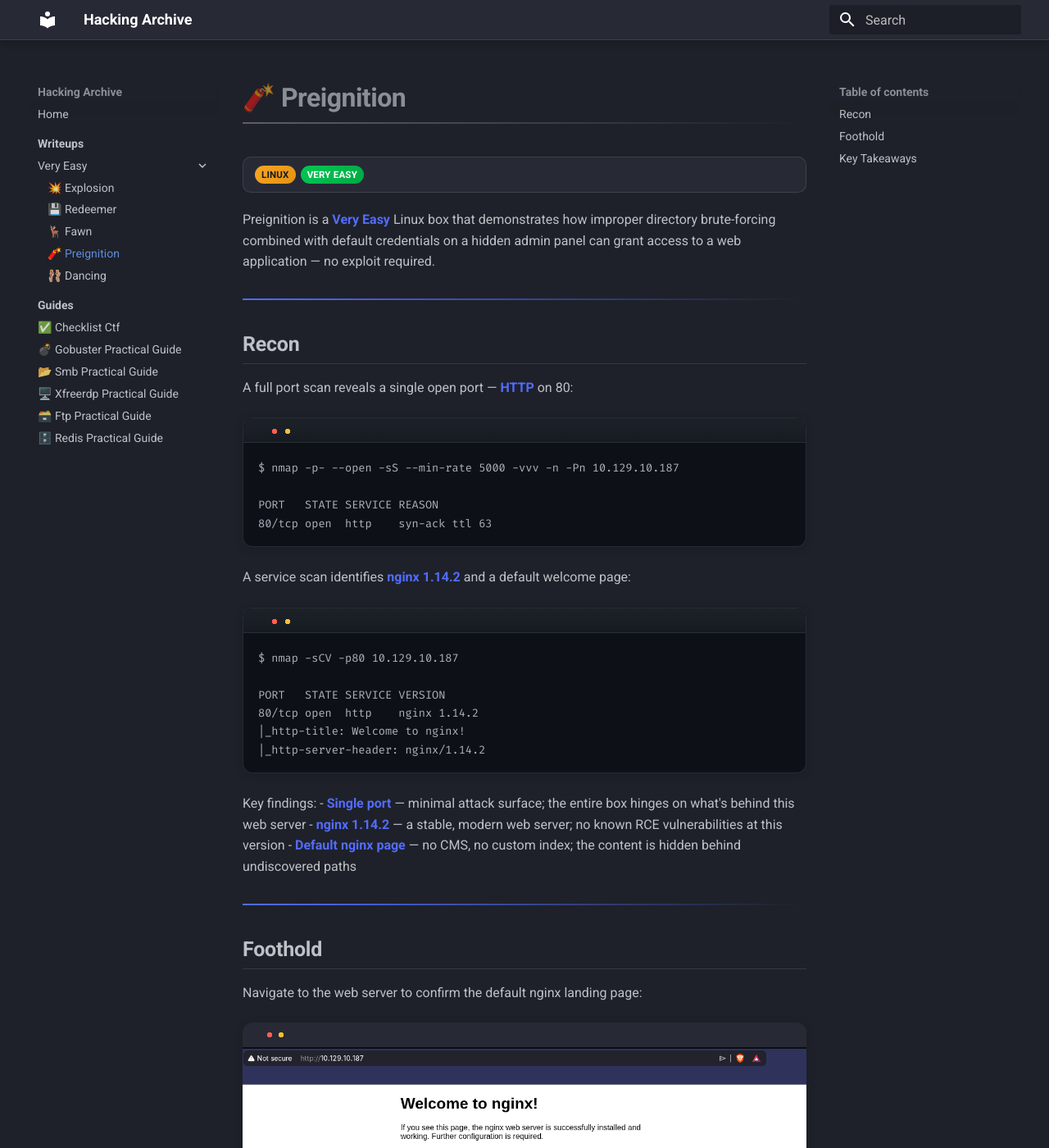
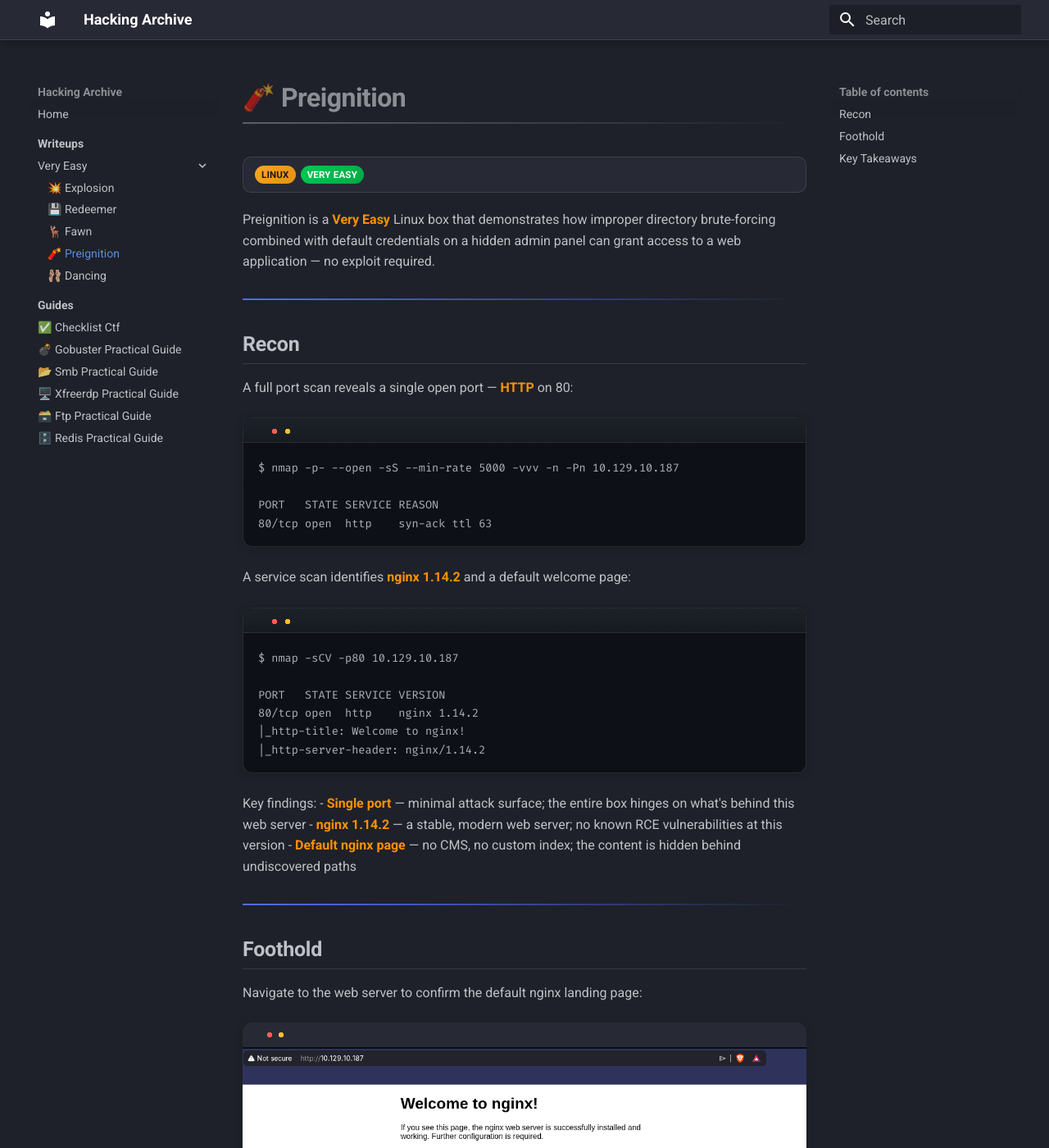
Before and after one commit to egz-dev/hacking-archive, an MkDocs documentation site: the page built from docs/writeups/🧨 Preignition.md, in a window 1280 px wide and 1400 px high. Shown: the whole window at 82% size. Built offline with MkDocs 1.6.1 and Material for MkDocs 9.7.7, drawn with Linux system fonts in a browser that asks for light colours.

Commit message:
Bold text in warning amber color

```diff
--- a/docs/stylesheets/extra.css
+++ b/docs/stylesheets/extra.css
@@ -233,9 +233,9 @@
 }
 
 /* ========== TYPOGRAPHY ========== */
-/* Bold text with custom highlight color */
+/* Bold text with warning color */
 .md-typeset strong {
-  color: var(--md-accent-fg-color);
+  color: #ff9100;
   font-weight: 700;
 }
 
```
